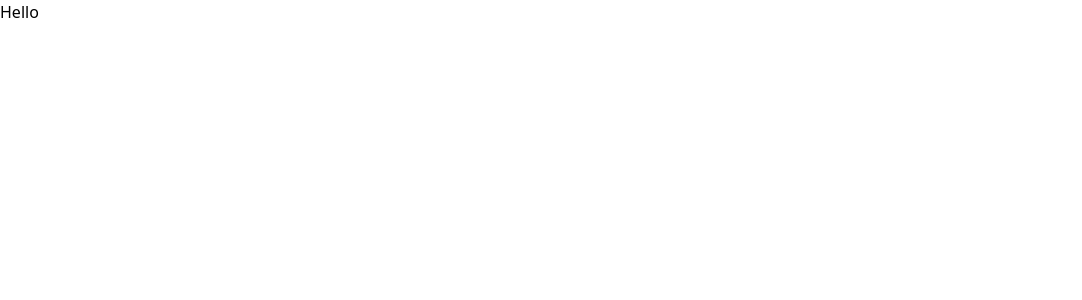
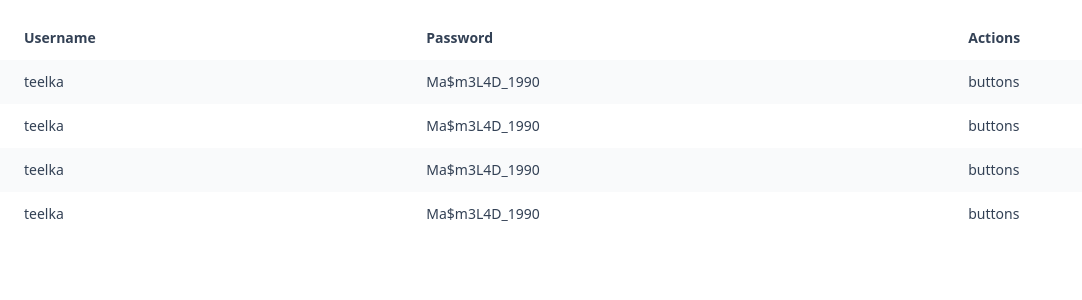
Before and after one commit to Kavalorn/gemini-test, a React (Create React App) app: page / in a window 1280 px wide. Shown: the top 300 px of the page, without its empty margins (0-1082 px from the left). Built offline with nearby package versions, Linux system fonts and the light colour scheme; the HTML template or start-up script is replaced by a standard one.

Commit message:
added table component

```diff
--- a/package.json
+++ b/package.json
@@ -11,6 +11,7 @@
     "@types/react": "^18.0.20",
     "@types/react-dom": "^18.0.6",
     "axios": "^0.27.2",
+    "classnames": "^2.3.2",
     "react": "^18.2.0",
     "react-dom": "^18.2.0",
     "react-scripts": "5.0.1",
--- a/src/App.tsx
+++ b/src/App.tsx
@@ -1,8 +1,26 @@
 import React from 'react';
+import { Container } from './components/layout/Container/Container.component';
+import { Table } from './components/common/Table/Table.component';
+import accounts from './samples/accounts.json'
 
 function App() {
   return (
-      <div data-testid={'App'}>Hello</div>
+    <div data-testid={'App'}>
+      <Container>
+        <Table
+          items={accounts}
+          headers={{
+            username: "Username",
+            password: "Password",
+            actions: "Actions",
+          }}
+          customHandlers={{
+            actions: (item) => {
+              return <div>buttons</div>
+            }
+          }} />
+      </Container>
+    </div>
   );
 }
 
--- /dev/null
+++ b/src/components/common/Table/Table.component.tsx
@@ -0,0 +1,25 @@
+import React from 'react'
+import cn from 'classnames'
+import { TableRow } from './TableRow/TableRow.component'
+import { TableHead } from './TableHead/TableHead.component'
+import { GenericObject, TableProps } from './Table.props'
+
+export const Table = <T extends GenericObject>({headers, items, customHandlers, className, ...rest}: TableProps<T>) => {
+
+  const renderRows = () => items.map((item, index) => {
+      return <TableRow item={item} headers={headers} customHandlers={customHandlers} className={cn({
+        "bg-gray-50": !(index % 2)
+      })} />
+  })
+
+  return (
+    <div className={cn("overflow-x-auto relative", className)} {...rest}>
+      <table className="w-full text-sm text-left">
+        <TableHead columnNames={headers} />
+        <tbody>
+          {renderRows()}
+        </tbody>
+      </table>
+    </div>
+  )
+}
--- /dev/null
+++ b/src/components/common/Table/Table.props.tsx
@@ -0,0 +1,18 @@
+import { DetailedHTMLProps, HTMLAttributes } from "react";
+
+
+
+export interface TableProps<T> extends DetailedHTMLProps<HTMLAttributes<HTMLDivElement>, HTMLDivElement> {
+    headers: {[key: string]: string}
+    items: T[]
+    customHandlers?: CustomHandlers<T>
+}
+
+export type CustomHandlers<T> = Partial<
+  Record<string, (it: T) => React.ReactNode>
+>;
+
+export type GenericObject = {
+    [key: string]: any
+    _id: string
+}
--- /dev/null
+++ b/src/components/common/Table/TableHead/TableHead.component.tsx
@@ -0,0 +1,14 @@
+import React from 'react'
+import { TableHeadProps } from './TableHead.props'
+
+export const TableHead = ({ columnNames }: TableHeadProps) => {
+    return (<thead className="">
+        <tr>
+            {Object.values(columnNames).map(name => (
+                <th scope="col" className="py-3 px-6 font-extrabold">
+                    {name}
+                </th>
+            ))}
+        </tr>
+    </thead>)
+}
--- /dev/null
+++ b/src/components/common/Table/TableHead/TableHead.props.tsx
@@ -0,0 +1,3 @@
+export interface TableHeadProps {
+    columnNames: {[key: string]: string}
+}
--- /dev/null
+++ b/src/components/common/Table/TableRow/TableRow.component.tsx
@@ -0,0 +1,28 @@
+import React, { ReactNode } from 'react';
+import { GenericObject } from '../Table.props';
+import { TableRowProps } from './TableRow.props';
+import cn from 'classnames';
+
+export const Cell = ({children}: {children: ReactNode}) => (
+  <th scope="col" className={`py-3 px-6 font-normal`}>
+    {children}
+  </th>
+)
+
+export const TableRow = <T extends GenericObject>({item, headers, customHandlers, className}: TableRowProps<T>) => {
+    const renderCells = () => {
+      return Object.keys(headers).map((header) => {
+        if (customHandlers && customHandlers[header]) return <Cell>{customHandlers[header]!(item)}</Cell>;
+        if (!item[header]) return <Cell>{null}</Cell>;
+        return (
+          <Cell>{item[header]}</Cell>
+          );
+      })
+    }
+
+    return (
+      <tr className={cn(className)}>
+        {renderCells()}
+      </tr>
+    )
+  }
--- /dev/null
+++ b/src/components/common/Table/TableRow/TableRow.props.tsx
@@ -0,0 +1,10 @@
+import { DetailedHTMLProps, HTMLAttributes } from "react";
+import { CustomHandlers, GenericObject } from "../Table.props";
+
+
+
+export interface TableRowProps<T extends GenericObject> extends DetailedHTMLProps<HTMLAttributes<HTMLDivElement>, HTMLDivElement> {
+    headers: {[key: string]: string}
+    item: T
+    customHandlers?: CustomHandlers<T>
+}
--- /dev/null
+++ b/src/components/layout/Container/Container.component.tsx
@@ -0,0 +1,7 @@
+import React, { ReactNode } from 'react'
+
+export const Container = ({children}: {children: ReactNode}) => {
+  return (
+    <div className="container mx-auto pt-4">{children}</div>
+  )
+}
--- a/src/index.css
+++ b/src/index.css
@@ -1,3 +1,7 @@
 @tailwind base;
 @tailwind components;
 @tailwind utilities;
+
+body {
+    @apply text-slate-700
+}
--- /dev/null
+++ b/src/misc/helpers.tsx
@@ -0,0 +1 @@
+export {}
--- /dev/null
+++ b/src/samples/accounts.json
@@ -0,0 +1,138 @@
+[
+    {
+      "_id": "624362cbbd934cd5237e2b93",
+      "disabled": true,
+      "password": "Ma$m3L4D_1990",
+      "proxies": [
+        "PROXY211",
+        "PROXY232"
+      ],
+      "cookies": {
+        "domain.com": [
+          {
+            "name": "cookie1",
+            "value": "myvalue",
+            "secure": true
+          },
+          {
+            "name": "cookie2",
+            "value": "onemorevalue",
+            "secure": true,
+            "path": "/login"
+          }
+        ],
+        "domain.net": [
+          {
+            "name": "cookie",
+            "value": "value",
+            "secure": false,
+            "path": "/"
+          }
+        ]
+      },
+      "userAgent": "Mozilla/5.0 (X11; Linux x86_64) AppleWebKit/537.36 (KHTML, like Gecko) Chrome/100.0.4896.127 Safari/537.36",
+      "username": "teelka"
+    },
+    {
+        "_id": "624362cbbd934cd5237e2b93",
+        "disabled": true,
+        "password": "Ma$m3L4D_1990",
+        "proxies": [
+          "PROXY211",
+          "PROXY232"
+        ],
+        "cookies": {
+          "domain.com": [
+            {
+              "name": "cookie1",
+              "value": "myvalue",
+              "secure": true
+            },
+            {
+              "name": "cookie2",
+              "value": "onemorevalue",
+              "secure": true,
+              "path": "/login"
+            }
+          ],
+          "domain.net": [
+            {
+              "name": "cookie",
+              "value": "value",
+              "secure": false,
+              "path": "/"
+            }
+          ]
+        },
+        "userAgent": "Mozilla/5.0 (X11; Linux x86_64) AppleWebKit/537.36 (KHTML, like Gecko) Chrome/100.0.4896.127 Safari/537.36",
+        "username": "teelka"
+      },
+      {
+        "_id": "624362cbbd934cd5237e2b93",
+        "disabled": true,
+        "password": "Ma$m3L4D_1990",
+        "proxies": [
+          "PROXY211",
+          "PROXY232"
+        ],
+        "cookies": {
+          "domain.com": [
+            {
+              "name": "cookie1",
+              "value": "myvalue",
+              "secure": true
+            },
+            {
+              "name": "cookie2",
+              "value": "onemorevalue",
+              "secure": true,
+              "path": "/login"
+            }
+          ],
+          "domain.net": [
+            {
+              "name": "cookie",
+              "value": "value",
+              "secure": false,
+              "path": "/"
+            }
+          ]
+        },
+        "userAgent": "Mozilla/5.0 (X11; Linux x86_64) AppleWebKit/537.36 (KHTML, like Gecko) Chrome/100.0.4896.127 Safari/537.36",
+        "username": "teelka"
+      },
+      {
+        "_id": "624362cbbd934cd5237e2b93",
+        "disabled": true,
+        "password": "Ma$m3L4D_1990",
+        "proxies": [
+          "PROXY211",
+          "PROXY232"
+        ],
+        "cookies": {
+          "domain.com": [
+            {
+              "name": "cookie1",
+              "value": "myvalue",
+              "secure": true
+            },
+            {
+              "name": "cookie2",
+              "value": "onemorevalue",
+              "secure": true,
+              "path": "/login"
+            }
+          ],
+          "domain.net": [
+            {
+              "name": "cookie",
+              "value": "value",
+              "secure": false,
+              "path": "/"
+            }
+          ]
+        },
+        "userAgent": "Mozilla/5.0 (X11; Linux x86_64) AppleWebKit/537.36 (KHTML, like Gecko) Chrome/100.0.4896.127 Safari/537.36",
+        "username": "teelka"
+      }
+  ]
```
Also changed, not shown: 1 other file (tests, documents, lock files or other folders).
